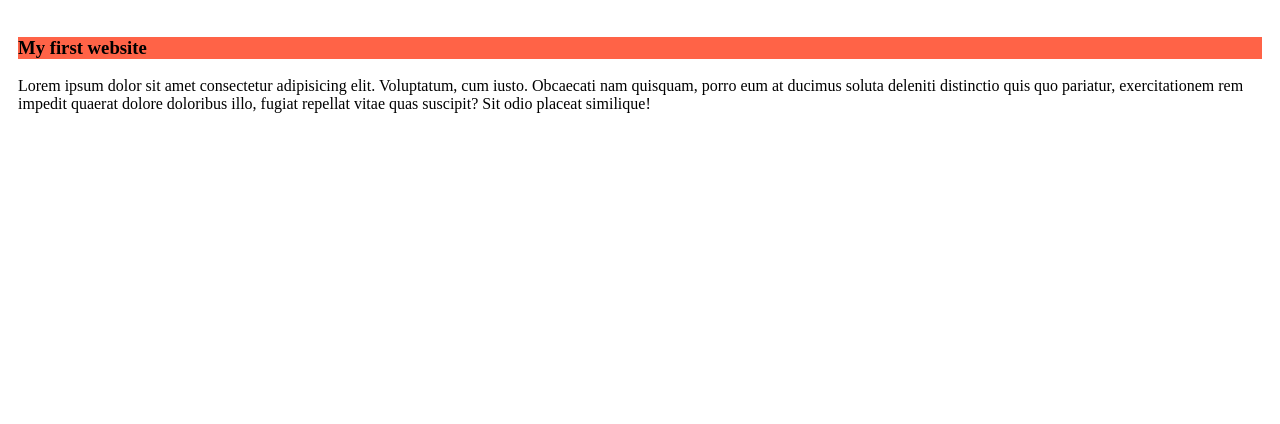
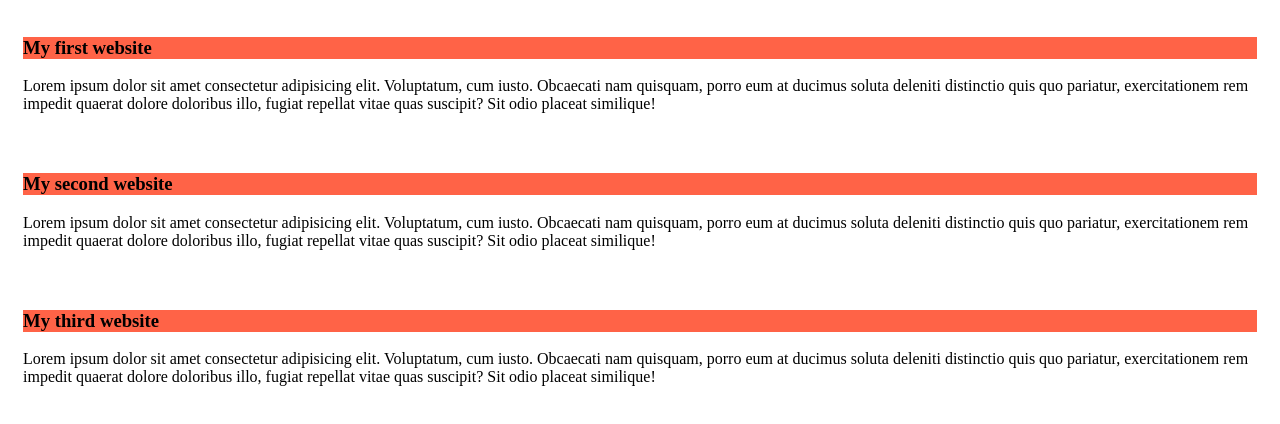
Before and after one commit to jahidrony037/my-first-github-repo, a plain HTML site: page index.html in a window 1280 px wide. Drawn offline with Linux system fonts and the light colour scheme.

Commit message:
added another blog

```diff
--- a/index.html
+++ b/index.html
@@ -17,5 +17,25 @@
         similique!
       </p>
     </div>
+    <div>
+      <h3>My second website</h3>
+      <p>
+        Lorem ipsum dolor sit amet consectetur adipisicing elit. Voluptatum, cum
+        iusto. Obcaecati nam quisquam, porro eum at ducimus soluta deleniti
+        distinctio quis quo pariatur, exercitationem rem impedit quaerat dolore
+        doloribus illo, fugiat repellat vitae quas suscipit? Sit odio placeat
+        similique!
+      </p>
+    </div>
+    <div>
+      <h3>My third website</h3>
+      <p>
+        Lorem ipsum dolor sit amet consectetur adipisicing elit. Voluptatum, cum
+        iusto. Obcaecati nam quisquam, porro eum at ducimus soluta deleniti
+        distinctio quis quo pariatur, exercitationem rem impedit quaerat dolore
+        doloribus illo, fugiat repellat vitae quas suscipit? Sit odio placeat
+        similique!
+      </p>
+    </div>
   </body>
 </html>
--- a/styles/style.css
+++ b/styles/style.css
@@ -1,5 +1,6 @@
 div {
   padding: 10px;
+  margin: 5px;
 }
 h3 {
   background-color: tomato;
```
